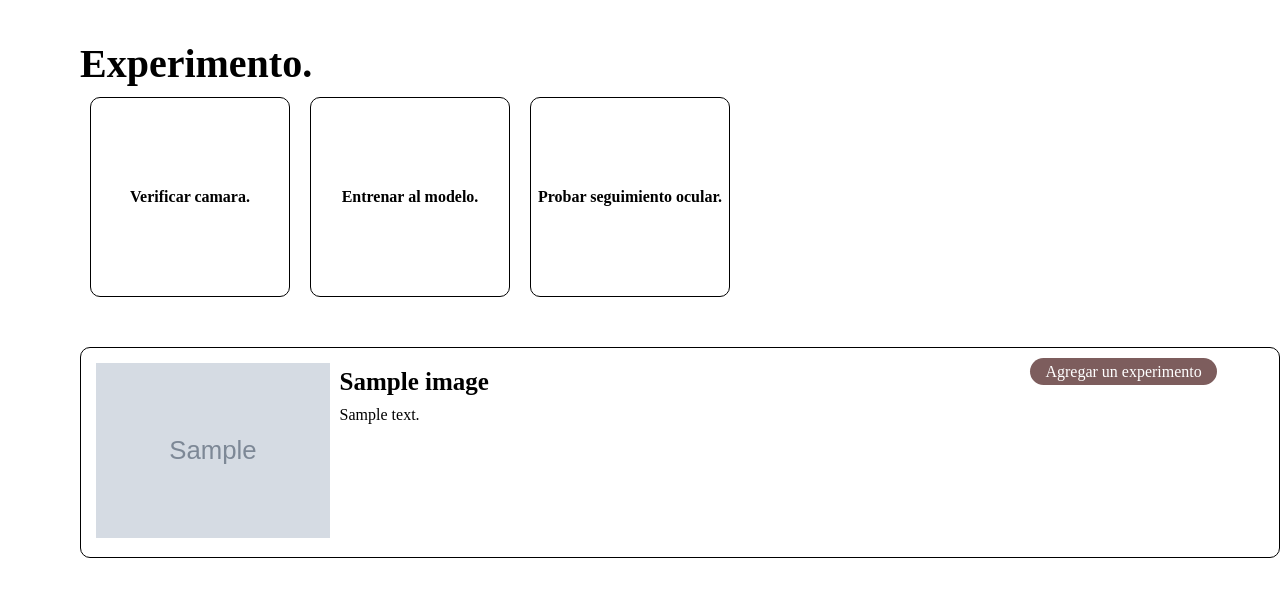
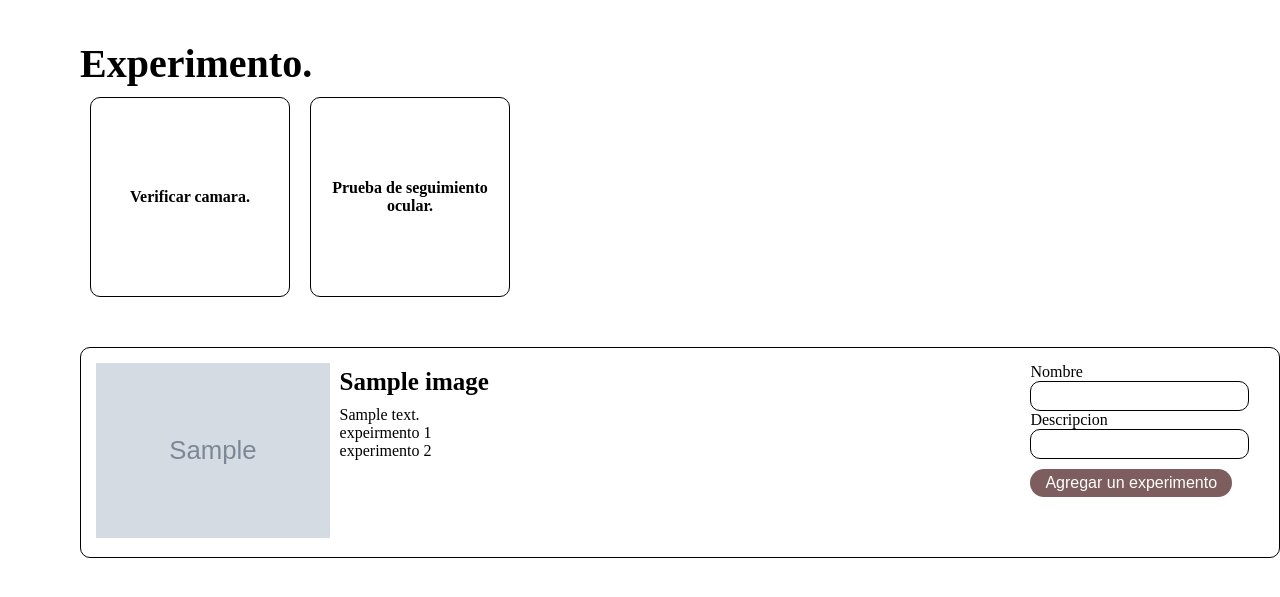
Before and after one commit to AriRodriguezCruz/mcfgpr, a Django app: page /experiment/ in a window 1280 px wide. Shown: the part 114-711 px from the top of the page. Run offline with Django 3.2, Linux system fonts and the light colour scheme; tables that the repository leaves empty hold one stand-in row (values such as "Sample post"); grey boxes marked "Sample" are stand-in pictures.

Commit message:
se quitaron las pruebas de training, y elementos base para crear experimento

```diff
--- a/gazepattern/eyedetector/forms.py
+++ b/gazepattern/eyedetector/forms.py
@@ -20,3 +20,8 @@ class ImageForm(forms.Form):
 		image.save()
 		print(image)
 		return image
+
+
+class MakeExperimentForm(forms.Form):
+	name = forms.CharField(required=True, max_length=30, widget=TextWidget(label="Nombre"))
+	description = forms.CharField(required=True, max_length=320, widget=TextWidget(label="Descripcion"))
--- a/gazepattern/eyedetector/models.py
+++ b/gazepattern/eyedetector/models.py
@@ -18,6 +18,13 @@ class ImageRectangle(models.Model):
 	y1 = models.DecimalField(max_digits=9, decimal_places=4)
 	name = models.CharField(max_length=50)
 
+
 class XYPupilFrame(models.Model):
 	x = models.DecimalField(max_digits=50, decimal_places=30)
 	y = models.DecimalField(max_digits=50, decimal_places=30)
+
+
+class Experiment(models.Model):
+	name = models.CharField(max_length=50)
+	description = models.CharField(max_length=350, blank=True, null=True)
+	image = models.ForeignKey(Image, related_name='experiments', on_delete=models.CASCADE)
--- a/gazepattern/eyedetector/urls.py
+++ b/gazepattern/eyedetector/urls.py
@@ -14,5 +14,5 @@ urlpatterns = [
 	path('experiment/', views.ExperimentView.as_view(), name="experiment"),
 	path('checkcamera/', views.CheckCameraView.as_view(), name="check_camera"),
 	path('train/', views.TrainView.as_view(), name="train"),
-	path('test/', views.TestView.as_view(), name="test")
+	path('makeexperiment', views.MakeExperimentView.as_view(), name="make_experiment"),
 ]
--- a/gazepattern/eyedetector/views.py
+++ b/gazepattern/eyedetector/views.py
@@ -5,10 +5,10 @@ from django.shortcuts import render
 # - - -
 #gazepattern
 from utils.views import BaseView
-from eyedetector.forms import ImageForm
+from eyedetector.forms import ImageForm, MakeExperimentForm
 from eyedetector.models import Image
 from gui.application import Application
-from gui.experiment import CheckCamera, Training, TestExperiment
+from gui.experiment import CheckCamera, Training
 
 class App(object):
 	"""docstring for App"""
@@ -62,10 +62,12 @@ class ImageClasificarView(BaseView):
 class ExperimentView(BaseView):
 
 	template = "eyedetector/experiment.html"
+	form_class = MakeExperimentForm
 
 	def get_context(self, request):
 		context = {
-			"images": Image.objects.all()
+			"images": Image.objects.all(),
+			'form': self.form_class
 		}
 		return context
 
@@ -85,9 +87,10 @@ class TrainView(BaseView):
 		Training()
 		return render(request, self.template, locals())
 
-class TestView(BaseView):
+
+class MakeExperimentView(BaseView):
+
 	template = "generic_template.html"
 
 	def get(self, request, *args):
-		TestExperiment()
-		return render(request, self.template, locals())
+		return render(request, self,template, locals())
--- a/gazepattern/static/css/style.css
+++ b/gazepattern/static/css/style.css
@@ -85,6 +85,7 @@
 .button-form{
 	background: #7D5D5D;
 	padding: 5px 15px;
+	margin: 10px 0;
 	color: #fff;
 	border-radius: 20px;
 }
@@ -124,6 +125,7 @@
 	flex-direction: column;
 	align-items: center;
 	justify-content: center;
+	text-align: center;
 	width: 200px;
 	height: 200px;
 	margin: 10px;
--- a/gazepattern/templates/eyedetector/experiment.html
+++ b/gazepattern/templates/eyedetector/experiment.html
@@ -10,10 +10,7 @@
 			Verificar camara.
 		</a>
 		<a href="{% url 'train' %}" class="action">
-			Entrenar al modelo.
-		</a>
-		<a href="{% url 'test' %}" class="action">
-			Probar seguimiento ocular.
+			Prueba de seguimiento ocular.
 		</a>
 		<div class="image-list">
 			{% for image in images %}
@@ -27,10 +24,21 @@
 						</div>
 						<div class="image-list-description">
 							{{ image.description }}
+							<div class="experiment-list">
+								<div class="experiment-item">
+									expeirmento 1
+								</div>
+								<div class="experiment-item">
+									experimento 2
+								</div>
+							</div>
 						</div>
 					</div>
 					<div class="image-list-content">
-						<a href="{{ image.image.url }}" target="_blank" class="button-form">Agregar un experimento</a>
+						{% for field in form %}
+							{{ field }}
+						{% endfor %}
+						<button href="{{ image.image.url }}" target="_blank" class="button-form">Agregar un experimento</button>
 					</div>
 				</div>
 			{% endfor %}
```
Also changed, not shown: gazepattern/gui/experiment.py (+32 -27 lines), gazepattern/eyedetector/migrations/0005_experiment.py (added).
